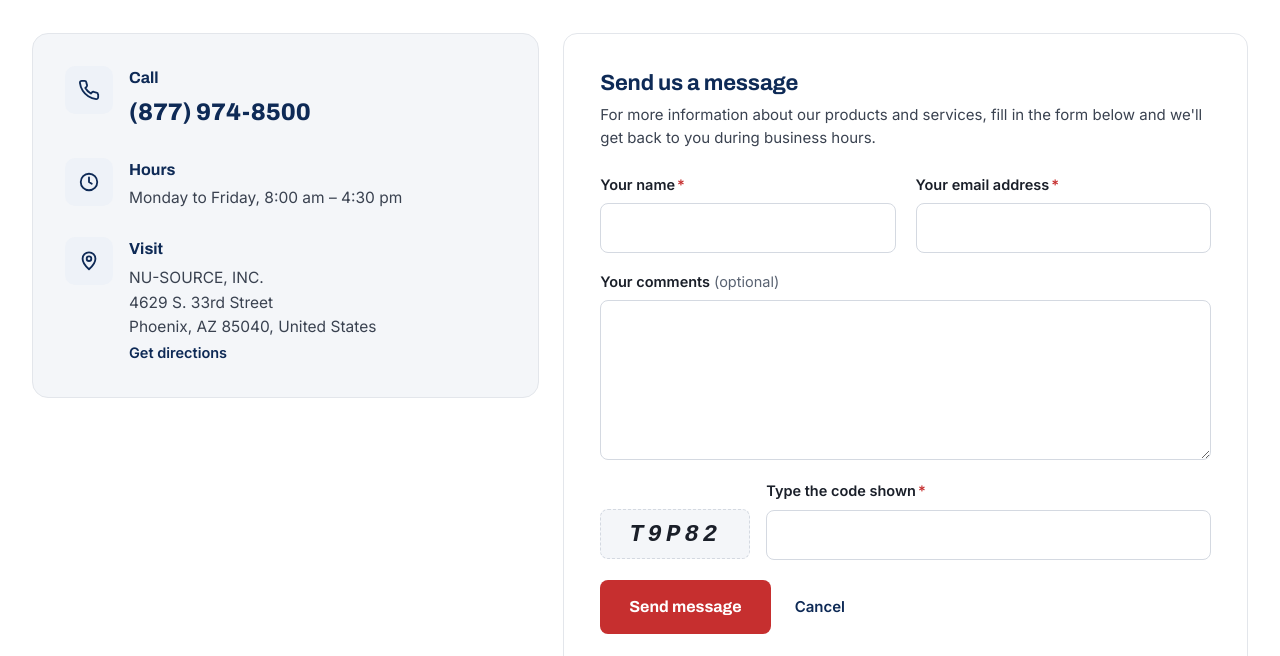
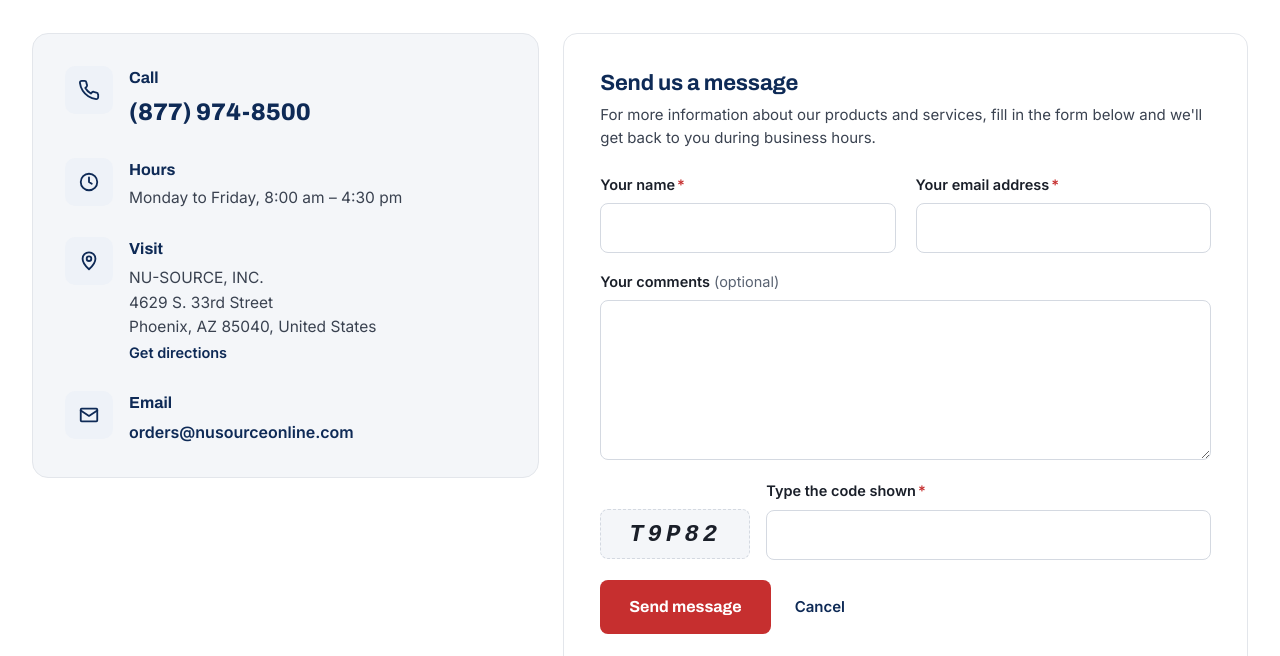
Before and after one commit to daytondev10/nu-source-preview, a plain HTML site: page contact.html in a window 1280 px wide. Shown: the part 444-1100 px from the top of the page. Drawn offline with Linux system fonts and the light colour scheme.

Commit message:
Contact: add orders email

```diff
--- a/contact.html
+++ b/contact.html
@@ -422,6 +422,7 @@ p { margin: 0; }
 
 /* Contact page details */
 .contact__directions { font-weight: 600; font-size: 14.5px; }
+.contact__email { font-weight: 600; overflow-wrap: anywhere; }
 .contact__stack { display: flex; flex-direction: column; gap: 6px; }
 </style>
 </head>
@@ -545,6 +546,10 @@ p { margin: 0; }
           <span class="ns-icon-tile"><svg width="22" height="22" viewBox="0 0 24 24" fill="none" stroke="currentColor" stroke-width="2" stroke-linecap="round" stroke-linejoin="round" aria-hidden="true"><path d="M12 21s-7-6.2-7-11.5a7 7 0 0 1 14 0C19 14.8 12 21 12 21z"/><path d="M12 7a2.5 2.5 0 1 0 0 5 2.5 2.5 0 0 0 0-5z"/></svg></span>
           <div><h2>Visit</h2><address>NU-SOURCE, INC.<br>4629 S. 33rd Street<br>Phoenix, AZ 85040, United States</address>
             <a class="contact__directions" href="https://www.google.com/maps/search/?api=1&amp;query=4629+S+33rd+Street+Phoenix+AZ+85040" rel="noopener">Get directions</a></div>
+        </div>
+        <div class="contact__item">
+          <span class="ns-icon-tile"><svg width="22" height="22" viewBox="0 0 24 24" fill="none" stroke="currentColor" stroke-width="2" stroke-linecap="round" stroke-linejoin="round" aria-hidden="true"><path d="M4 5h16a1 1 0 0 1 1 1v12a1 1 0 0 1-1 1H4a1 1 0 0 1-1-1V6a1 1 0 0 1 1-1z"/><path d="M3 7l9 6 9-6"/></svg></span>
+          <div><h2>Email</h2><a class="contact__email" href="mailto:orders@nusourceonline.com">orders@nusourceonline.com</a></div>
         </div>
       </div>
 
```
